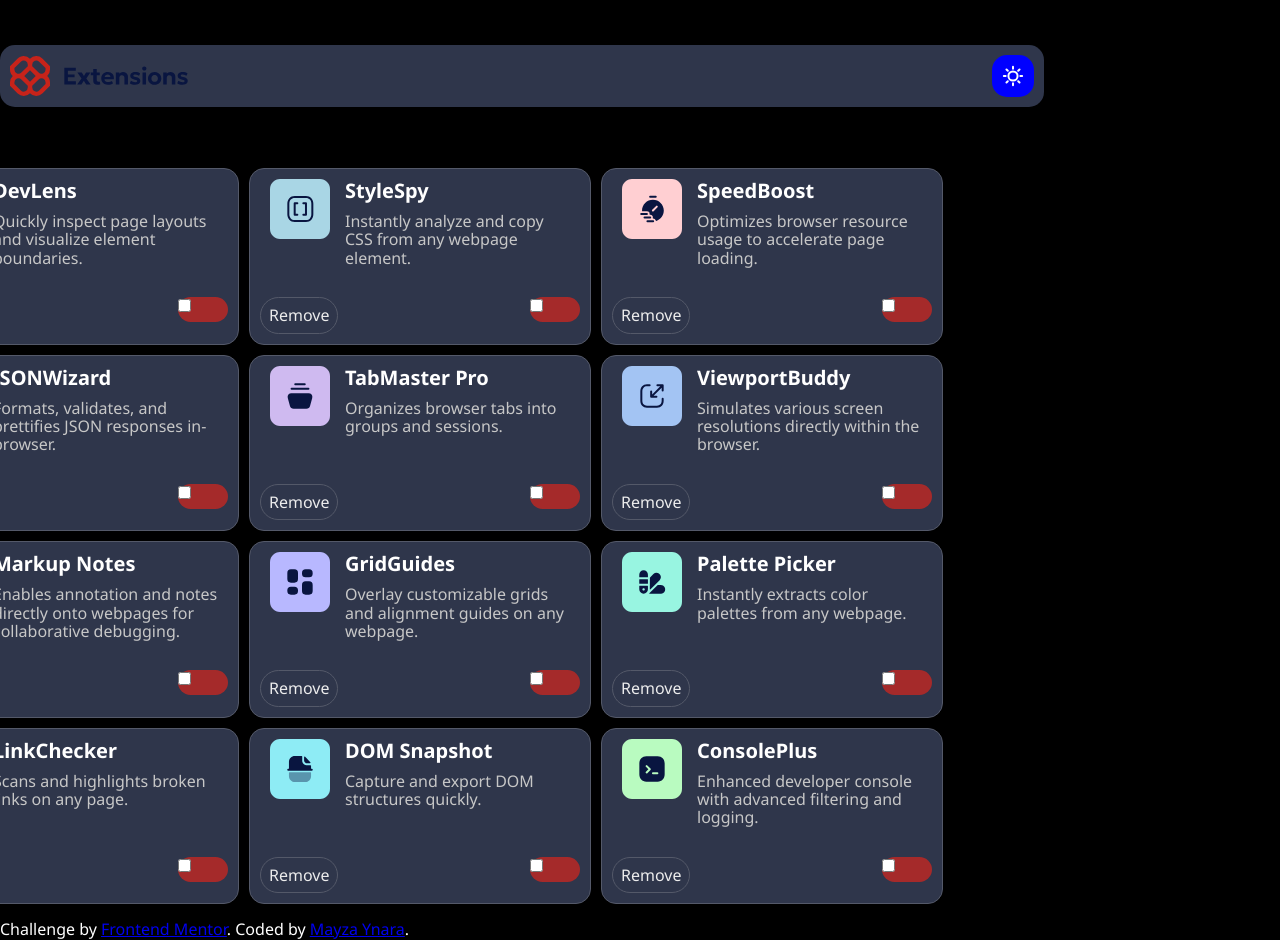
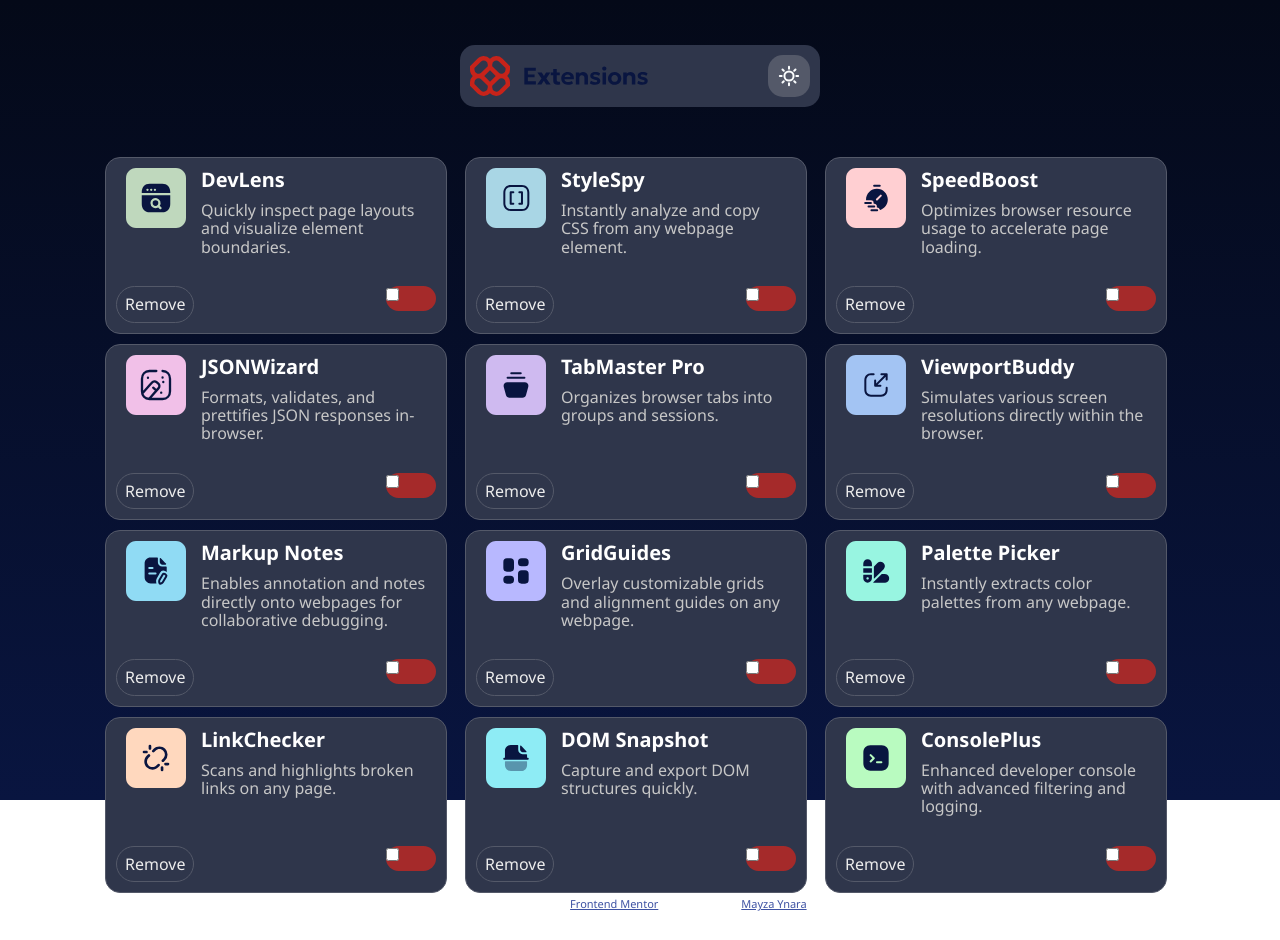
Before and after one commit to MayzaMendesRodrigues/browser-extension-manager-ui, a plain HTML site: page index.html in a window 1280 px wide. After the commit the page ends 913 px from the top, so only its background shows below. Drawn offline with Linux system fonts and the light colour scheme.

Commit message:
feat: add footer section to layout

```diff
--- a/blocks/extension.css
+++ b/blocks/extension.css
@@ -1,17 +1,17 @@
 .extension {
-  margin-top: 45px;
-  width: 800px;
+  width: 1000px;
   display: flex;
-  align-items: center;
-  justify-content: center;
 }
 
 .extension__lists {
   list-style-type: none;
   display: grid;
-  grid-template-columns: repeat(3, 1fr);
-  grid-template-rows: repeat(auto-fill, 1fr);
+  width: 100%;
+  grid-template-columns: repeat(3, 350px);
   gap: 10px;
+  justify-content: center;
+  margin: 50px auto 0;
+  padding: 0;
 }
 .extension__description {
   display: flex;
@@ -20,7 +20,6 @@
 }
 .extension__description-text {
   margin-left: 15px;
-
 }
 .extension__title {
   font-size: 20px;
@@ -32,7 +31,6 @@
   color: hsl(0, 0%, 78%);
   margin-top: 10px;
   margin-bottom: 0;
-
 }
 
 .extension__list {
@@ -50,26 +48,28 @@
 .extension__command {
   display: flex;
   justify-content: space-between;
-  margin-top:30px;
+  margin-top: 30px;
   width: 100%;
 }
 
-
-
 .extension__toggle {
- background-color: brown;
+  background-color: brown;
   width: 50px;
   height: 25px;
   border-radius: 200px;
-
 }
 
-.extension__button{
+.extension__button {
   border-radius: 50px;
   padding: 8px;
   border: 1px solid hsl(226, 11%, 37%);
   background-color: hsl(225, 23%, 24%);
   color: hsl(0, 0%, 93%);
   cursor: pointer;
+}
 
+.extension__button:hover{
+  background-color: hsl(3, 77%, 44%);
+  color: hsl(225, 23%, 24%);
+  font-weight: 600;
 }
--- /dev/null
+++ b/blocks/footer.css
@@ -0,0 +1,7 @@
+
+
+.attribution a {
+  color: hsl(228, 45%, 44%);
+
+    font-size: 11px;
+}
--- a/blocks/header.css
+++ b/blocks/header.css
@@ -1,6 +1,7 @@
 .header{
     margin-top: 45px;
-    width: 1024px;
+    max-width: 1024px;
+    min-width: 340px;
     background-color: hsl(225, 23%, 24%);
     padding: 10px;
     border-radius: 15px;
@@ -9,7 +10,7 @@
 }
 
 .header__icon-sun{
-    background-color: blue;
+    background-color: hsl(226, 11%, 37%);
     padding: 10px;
     border-radius: 15px;
     cursor: pointer;
--- a/blocks/page.css
+++ b/blocks/page.css
@@ -2,15 +2,13 @@
     font-family: "Noto", Arial, Helvetica, sans-serif;
     max-width: 1440px;
     min-width: 375px;
-    background-color: black;
+    height: 100vh;
+    background: linear-gradient(180deg, #040918 0%, #091540 100%);
     background-repeat: no-repeat;
-    background-size: cover;
     color: white;
     width: auto;
-   margin: 0 auto;
    overflow-x:hidden ;
+   display: flex;
+   flex-direction: column;
+   align-items: center;
 }
-
-/* .att { font-size: 11px; text-align: center; }
-
-.attribution a { color: hsl(228, 45%, 44%); } */
--- a/pages/index.css
+++ b/pages/index.css
@@ -2,4 +2,5 @@
 @import url(/vendor/fonts.css);
 @import url(/blocks/page.css);
 @import url(/blocks/header.css);
-@import url(/blocks/extension.css)
+@import url(/blocks/extension.css);
+@import url(/blocks/footer.css);
```
